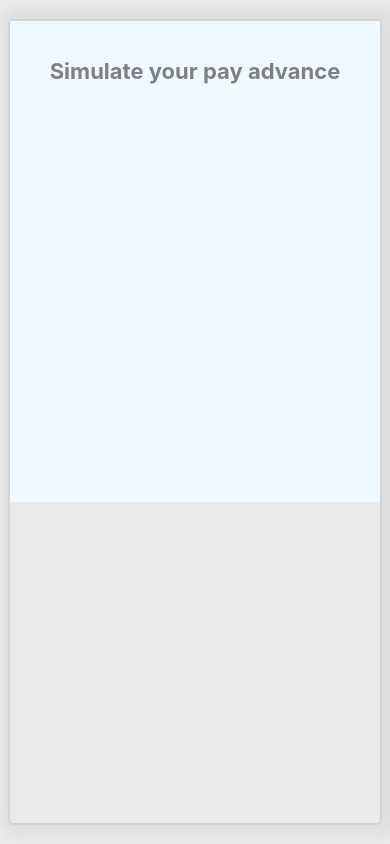
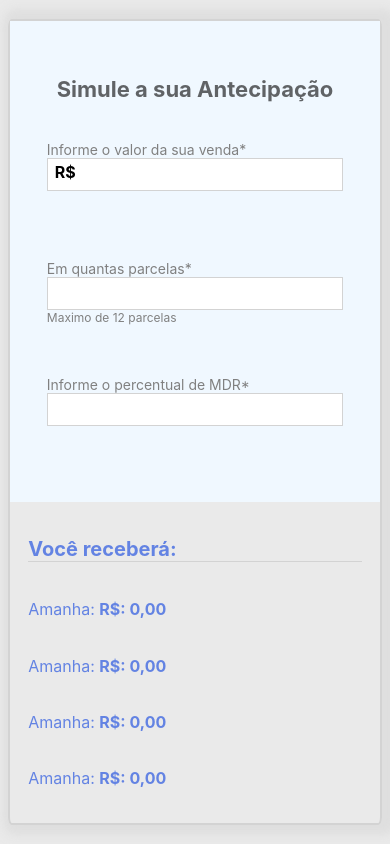
Before and after one commit to AndrePerregil/calculator, a React (Create React App) app in the folder advancement_calculator/: page / in a window 390 px wide. Built offline with nearby package versions, Linux system fonts and the light colour scheme.

Commit message:
feat: styling of the form panel, mobile first

```diff
--- a/advancement_calculator/src/App.js
+++ b/advancement_calculator/src/App.js
@@ -1,12 +1,17 @@
 import "./App.css";
+import { FormField } from "./components/FormPanel/FormField";
 import { FormPanel } from "./components/FormPanel/FormPanel";
 import { Container } from "./components/OuterContainer/OuterContainer";
+import { SummaryPanel } from "./components/SummaryPanel/SummaryPanel";
 
 function App() {
   return (
     <div className="App">
       <Container>
-        <FormPanel />
+        <FormPanel>
+          <FormField />
+        </FormPanel>
+        <SummaryPanel />
       </Container>
     </div>
   );
--- /dev/null
+++ b/advancement_calculator/src/components/FormPanel/FormField.js
@@ -0,0 +1,44 @@
+import FormFieldCss from "./FormField.module.css";
+
+export const FormField = ({
+  label,
+  register,
+  placeholder,
+  type,
+  description,
+  financial,
+}) => {
+  return description ? (
+    <div className={FormFieldCss.fieldContainer}>
+      <label className={FormFieldCss.label}>{label}</label>
+      <input
+        type={type}
+        placeholder={placeholder}
+        register={register}
+        className={FormFieldCss.input}
+      />
+      <span className={FormFieldCss.description}>{description}</span>
+    </div>
+  ) : financial ? (
+    <div className={FormFieldCss.fieldContainer}>
+      <label className={FormFieldCss.label}>{label}</label>
+      <input
+        type={type}
+        placeholder={placeholder}
+        register={register}
+        className={FormFieldCss.input}
+      />
+      <p className={FormFieldCss.financialIcon}>R$</p>
+    </div>
+  ) : (
+    <div className={FormFieldCss.fieldContainer}>
+      <label className={FormFieldCss.label}>{label}</label>
+      <input
+        type={type}
+        placeholder={placeholder}
+        register={register}
+        className={FormFieldCss.input}
+      />
+    </div>
+  );
+};
--- /dev/null
+++ b/advancement_calculator/src/components/FormPanel/FormField.module.css
@@ -0,0 +1,39 @@
+.label {
+  color: gray;
+  font-size: 14px;
+}
+
+.fieldContainer {
+  display: flex;
+  flex-direction: column;
+  width: 100%;
+  box-sizing: border-box;
+  max-height: 68px;
+}
+
+.input {
+  padding: 0.5rem 2rem;
+  border: 1px solid lightgray;
+}
+.input:focus {
+  outline: none;
+  border: 1px solid royalblue;
+  box-shadow: 0 0 2px royalblue;
+}
+
+.description {
+  color: gray;
+  font-size: 12px;
+}
+
+.financialIcon {
+  color: black;
+  font-weight: bold;
+
+  left: 0.5rem;
+  bottom: 2.2rem;
+
+  transform: translateY(-50%);
+  position: relative;
+  width: fit-content;
+}
--- a/advancement_calculator/src/components/FormPanel/FormPanel.js
+++ b/advancement_calculator/src/components/FormPanel/FormPanel.js
@@ -1,9 +1,18 @@
+import { FormField } from "./FormField";
 import FormPanelCss from "./FormPanel.module.css";
 
-export const FormPanel = () => {
+export const FormPanel = (props) => {
   return (
     <section className={FormPanelCss.panel}>
-      <h1 className={FormPanelCss.title}>Simulate your pay advance</h1>
+      <h1 className={FormPanelCss.title}>Simule a sua Antecipação</h1>
+      <form className={FormPanelCss.form}>
+        <FormField label={"Informe o valor da sua venda*"} financial={true} />
+        <FormField
+          label={"Em quantas parcelas*"}
+          description={"Maximo de 12 parcelas"}
+        />
+        <FormField label={"Informe o percentual de MDR*"} />
+      </form>
     </section>
   );
 };
--- a/advancement_calculator/src/components/FormPanel/FormPanel.module.css
+++ b/advancement_calculator/src/components/FormPanel/FormPanel.module.css
@@ -9,12 +9,22 @@
   align-items: center;
   box-sizing: border-box;
 
-  padding: 5%;
+  padding: 10%;
   gap: 5%;
 }
 
+.form {
+  display: flex;
+  flex-direction: column;
+  justify-content: space-between;
+  align-items: center;
+  height: 70%;
+  width: 100%;
+  box-sizing: border-box;
+}
+
 .title {
-  color: gray;
+  color: rgba(0, 0, 0, 0.6);
   font-size: 22px;
   text-align: center;
 }
--- a/advancement_calculator/src/components/OuterContainer/OuterContainer.module.css
+++ b/advancement_calculator/src/components/OuterContainer/OuterContainer.module.css
@@ -16,7 +16,7 @@
     flex-direction: row;
 
     height: 66vh;
-    max-height: 600px;
+    max-height: 500px;
 
     width: 66vw;
     max-width: 900px;
--- /dev/null
+++ b/advancement_calculator/src/components/SummaryPanel/SummaryPanel.js
@@ -0,0 +1,21 @@
+import SummaryPanelCss from "./SummaryPanel.module.css";
+
+export const SummaryPanel = () => {
+  return (
+    <div className={SummaryPanelCss.container}>
+      <h2 className={SummaryPanelCss.title}>Você receberá:</h2>
+      <p>
+        Amanha: <span className={SummaryPanelCss.result}>R$: 0,00</span>
+      </p>
+      <p>
+        Amanha: <span className={SummaryPanelCss.result}>R$: 0,00</span>
+      </p>
+      <p>
+        Amanha: <span className={SummaryPanelCss.result}>R$: 0,00</span>
+      </p>
+      <p>
+        Amanha: <span className={SummaryPanelCss.result}>R$: 0,00</span>
+      </p>
+    </div>
+  );
+};
--- /dev/null
+++ b/advancement_calculator/src/components/SummaryPanel/SummaryPanel.module.css
@@ -0,0 +1,36 @@
+.container {
+  display: flex;
+  flex-direction: column;
+  justify-content: space-between;
+  align-content: center;
+
+  padding: 5%;
+
+  height: 40%;
+  width: 100%;
+  box-sizing: border-box;
+
+  color: rgba(65, 105, 225, 0.8);
+}
+
+.title {
+  width: 100%;
+  align-self: center;
+
+  font-size: 20px;
+
+  border-bottom: 1px solid lightgrey;
+}
+
+.result {
+  font-weight: bold;
+}
+
+@media only screen and (min-width: 768px) {
+  .container {
+    height: 100%;
+    width: 40%;
+
+    padding: 15% 5%;
+  }
+}
```
Also changed, not shown: advancement_calculator/src/components/FormPanel/Form/FormField.js (deleted, +0 -10 lines).
